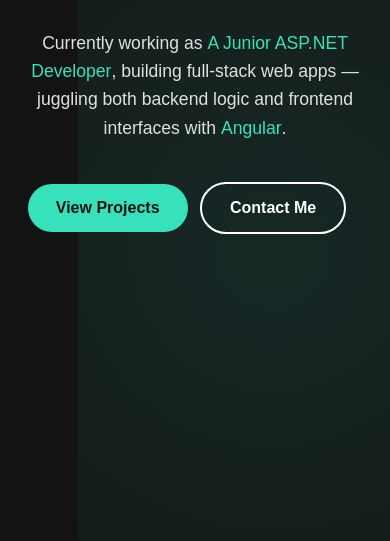
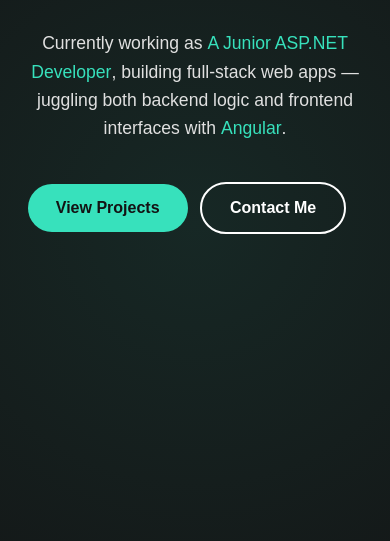
Before and after one commit to yoonpyae/portfolio-v2, a plain HTML site: page index.html in a window 390 px wide. Shown: the part 294-835 px from the top of the page. Drawn offline with nearby package versions, Linux system fonts and the light colour scheme; some packages are replaced by stand-ins of ours; a script that the page names is missing.

Commit message:
Update style.css

```diff
--- a/style.css
+++ b/style.css
@@ -828,9 +828,22 @@ footer {
         font-size: 3.5rem;
     }
 
+     .hero::before {
+        top: -30%;
+        right: -50%;
+        width: 200%;
+        height: 160%;
+    }
+
     .hero-model {
         height: 350px;
         margin-top: 3rem;
+        margin-left: auto;
+        margin-right: auto;
+    }
+
+    spline-viewer {
+        max-width: 400px;
     }
 
     .section-header h2 {
@@ -842,6 +855,17 @@ footer {
     .hero {
         padding: 6rem 0 3rem;
         text-align: center;
+    }
+
+    .hero::before {
+        top: -20%;
+        right: -70%;
+        width: 250%;
+        height: 140%;
+    }
+
+    .hero-model {
+        height: 300px;
     }
 
     .hero-title {
@@ -886,6 +910,22 @@ footer {
 }
 
 @media (max-width: 575.98px) {
+    .hero::before {
+        top: -10%;
+        right: -100%;
+        width: 300%;
+        height: 120%;
+    }
+
+    .hero-model{
+        margin-top: 0rem;
+        margin-bottom: 3rem;
+    }
+
+    spline-viewer {
+     max-width: 75%;
+    }
+
     .hero-title {
         font-size: 2.5rem;
     }
```
